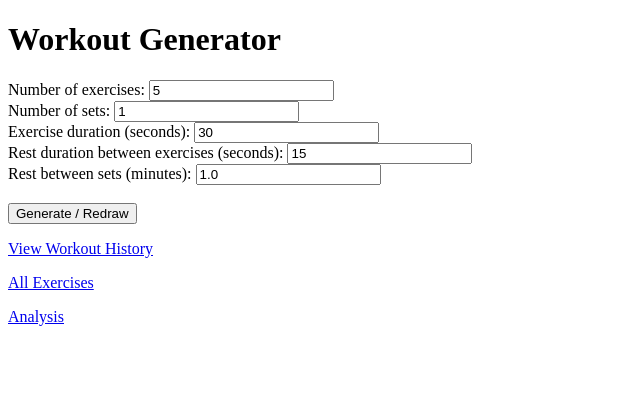
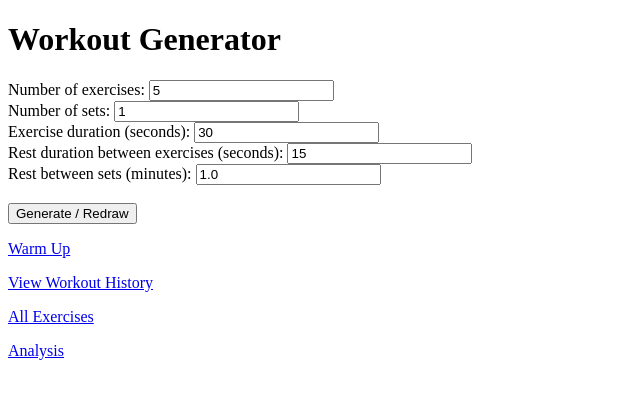
Before and after one commit to dafioram/workoutapp, a Flask app: page / in a window 1280 px wide. Shown: the top 399 px of the page, without its empty margins (0-640 px from the left). Run offline with Flask 3, Linux system fonts and the light colour scheme.

Commit message:
add warmup page

```diff
--- a/app.py
+++ b/app.py
@@ -223,6 +223,10 @@ def history():
         w["total_time"] = format_time(total_sec)
     return render_template("history.html", workouts=workouts)
 
+@app.route("/warm_up")
+def warm_up():
+    return render_template("warm_up.html")
+
 @app.route('/analysis')
 def analysis():
     import glob
--- a/templates/index.html
+++ b/templates/index.html
@@ -76,7 +76,7 @@
       <p><strong>Total workout time: <span id="total_time">{{ total_time }}</span></strong></p>
     {% endif %}
   </form>
-
+  <p><a href="{{ url_for('warm_up') }}">Warm Up</a></p>
   <p><a href="{{ url_for('history') }}">View Workout History</a></p>
   <p><a href="{{ url_for('exercises') }}">All Exercises</a></p>
   <p><a href="{{ url_for('analysis') }}">Analysis</a></p>
```
Also changed, not shown: templates/warm_up.html (added, +17 -0 lines).
